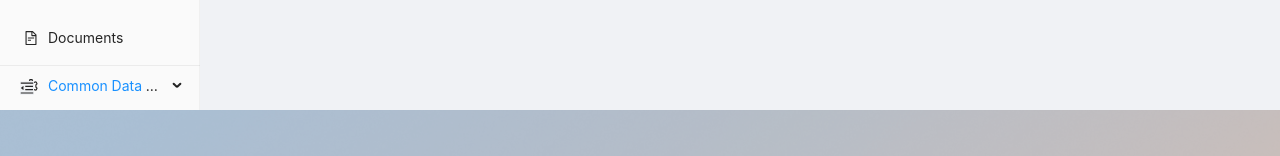
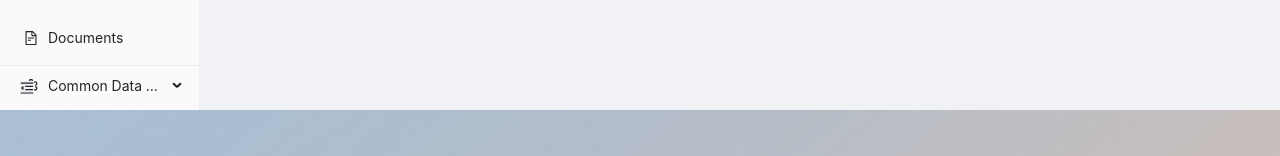
Before and after one commit to CASTRDE/ecbms-js, a React (Create React App) app: page /menu in a window 1280 px wide. Shown: the part 146-302 px from the top of the page. Built offline with nearby package versions, Linux system fonts and the light colour scheme.

Commit message:
fix: [ST01003] remove common data setting on routing

```diff
--- a/src/App.js
+++ b/src/App.js
@@ -25,8 +25,6 @@ function App() {
               <Route path="/menu/newlodgement" element={<div>New Lodgement</div>} />
               <Route path="/menu/searchentry" element={<SearchEntry />} />
               <Route path="/menu/documents" element={<DisplayDocumentPage />} />
-              <Route path="/menu/commondatasettings" element={<div>Common Data Settings</div>} />
-
           </Route>
           </Route>
         </Routes>
--- a/src/components/SideBar.js
+++ b/src/components/SideBar.js
@@ -19,7 +19,7 @@ function SideBar() {
         { label: <Link to ="/menu/newlodgement"> New Lodgement </Link>, key: "/menu/newlodgement", icon: <FormOutlined /> },
         { label:  <Link to ="/menu/searchentry"> Search Entry </Link>, key: "/menu/searchentry", icon: <FileSearchOutlined /> },
         { label:  <Link to ="/menu/documents"> Documents </Link>, key: "/menu/documents", icon: <FileTextOutlined /> },
-        { label: <Link to ="/menu/commondatasettings"> Common Data Settings </Link> , key: "/menu/commondatasettings", icon: <SettingOutlined /> , children: [
+        { label:  "Common Data Settings", key: "commondatasettings", icon: <SettingOutlined /> , children: [
                 {label: "Container Size/Type"},
                 {label: "Country"},
                 {label: "Currency"},
```
